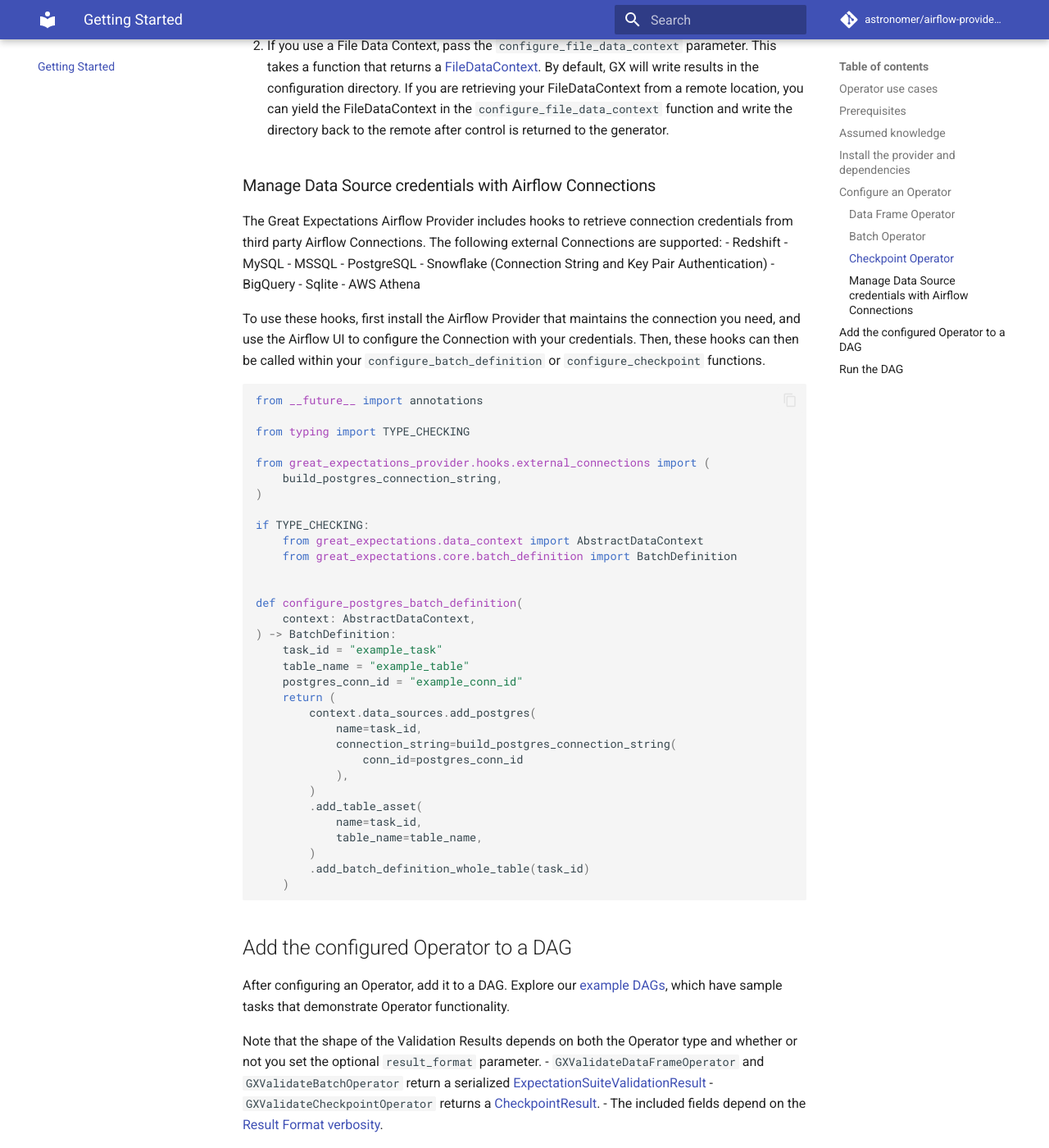
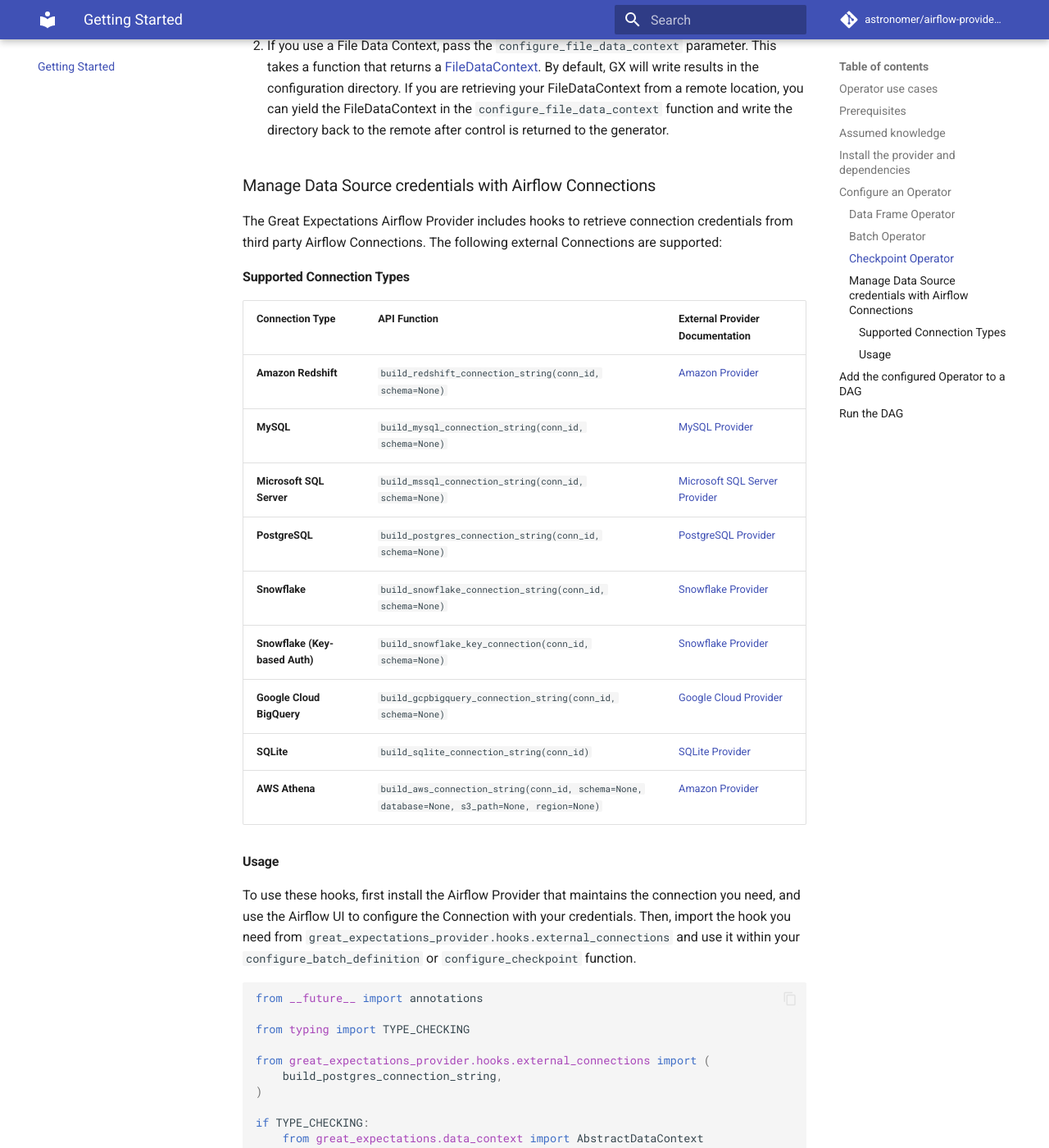
Before and after one commit to astronomer/airflow-provider-great-expectations, an MkDocs documentation site: the page built from docs/getting-started.md, in a window 1280 px wide and 1400 px high, scrolled down 5374 px. Shown: the whole window at 82% size. Built offline with MkDocs 1.6.1 and Material for MkDocs 9.7.7, drawn with Linux system fonts in a browser that asks for light colours; comment, search, counter and statistics services are not loaded; the version menu is left out.

Commit message:
update documentation

````diff
--- a/docs/getting-started.md
+++ b/docs/getting-started.md
@@ -178,18 +178,27 @@
 
 The Great Expectations Airflow Provider includes hooks to retrieve connection credentials from third party Airflow Connections.
 The following external Connections are supported:
-- Redshift
-- MySQL
-- MSSQL
-- PostgreSQL
-- Snowflake (Connection String and Key Pair Authentication)
-- BigQuery
-- Sqlite
-- AWS Athena
+
+#### Supported Connection Types
+
+| Connection Type | API Function | External Provider Documentation |
+|-----------------|-------------|--------------------------------|
+| **Amazon Redshift** | `build_redshift_connection_string(conn_id, schema=None)` | [Amazon Provider](https://airflow.apache.org/docs/apache-airflow-providers-amazon/stable/connections/redshift.html) |
+| **MySQL** | `build_mysql_connection_string(conn_id, schema=None)` | [MySQL Provider](https://airflow.apache.org/docs/apache-airflow-providers-mysql/stable/connections/mysql.html) |
+| **Microsoft SQL Server** | `build_mssql_connection_string(conn_id, schema=None)` | [Microsoft SQL Server Provider](https://airflow.apache.org/docs/apache-airflow-providers-microsoft-mssql/stable/connections/mssql.html) |
+| **PostgreSQL** | `build_postgres_connection_string(conn_id, schema=None)` | [PostgreSQL Provider](https://airflow.apache.org/docs/apache-airflow-providers-postgres/stable/connections/postgres.html) |
+| **Snowflake** | `build_snowflake_connection_string(conn_id, schema=None)` | [Snowflake Provider](https://airflow.apache.org/docs/apache-airflow-providers-snowflake/stable/connections/snowflake.html) |
+| **Snowflake (Key-based Auth)** | `build_snowflake_key_connection(conn_id, schema=None)` | [Snowflake Provider](https://airflow.apache.org/docs/apache-airflow-providers-snowflake/stable/connections/snowflake.html) |
+| **Google Cloud BigQuery** | `build_gcpbigquery_connection_string(conn_id, schema=None)` | [Google Cloud Provider](https://airflow.apache.org/docs/apache-airflow-providers-google/stable/connections/gcp.html) |
+| **SQLite** | `build_sqlite_connection_string(conn_id)` | [SQLite Provider](https://airflow.apache.org/docs/apache-airflow-providers-sqlite/stable/connections/sqlite.html) |
+| **AWS Athena** | `build_aws_connection_string(conn_id, schema=None, database=None, s3_path=None, region=None)` | [Amazon Provider](https://airflow.apache.org/docs/apache-airflow-providers-amazon/stable/connections/aws.html) |
+
+#### Usage
 
 To use these hooks, first install the Airflow Provider that maintains the connection you need,
 and use the Airflow UI to configure the Connection with your credentials.
-Then, these hooks can then be called within your `configure_batch_definition` or `configure_checkpoint` functions.
+Then, import the hook you need from `great_expectations_provider.hooks.external_connections`
+and use it within your `configure_batch_definition` or `configure_checkpoint` function.
 
 
 ```python
````
Also changed, not shown: docs/migration-guide.md (+1 -1 lines).
